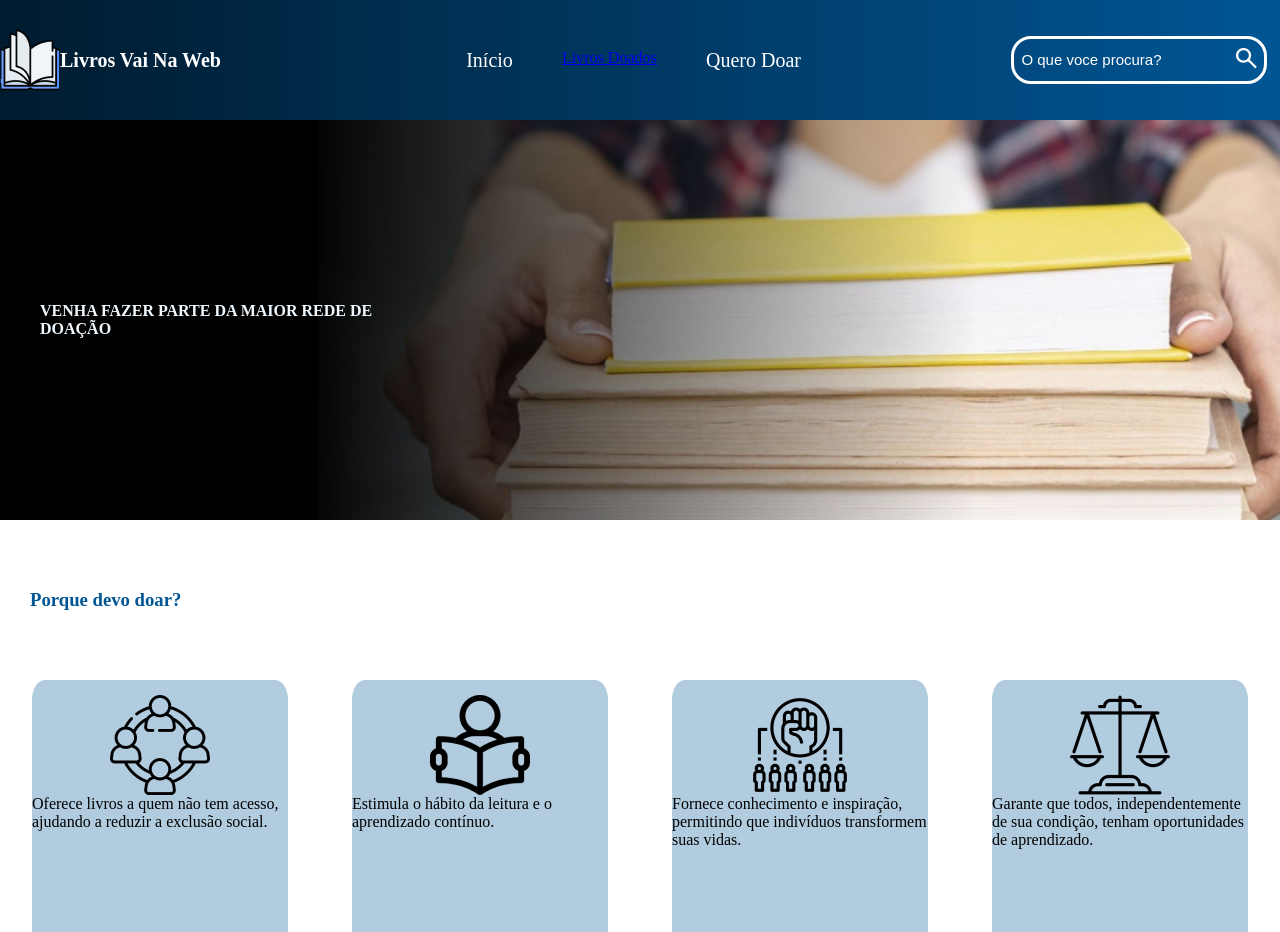
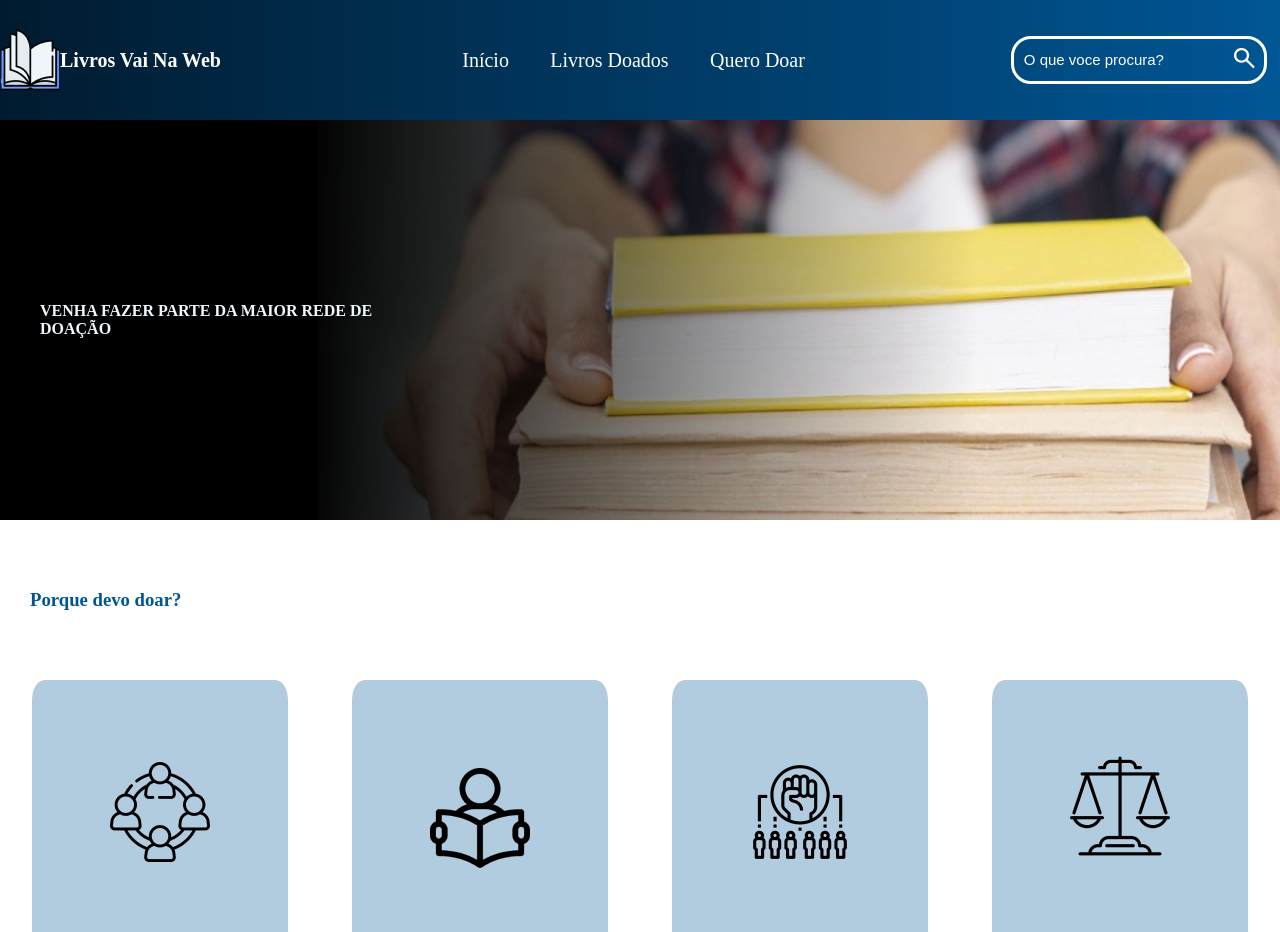
Before and after one commit to Marlonsouto/doa-ao_livros_VNW, a React (Vite) app: page / in a window 1280 px wide. Shown: the top 932 px of the page. Built offline with nearby package versions, Linux system fonts and the light colour scheme.

Commit message:
feat(Footer): Criando componente footer

```diff
--- a/src/components/header/Header.jsx
+++ b/src/components/header/Header.jsx
@@ -22,7 +22,7 @@ export default function Header(){
                         <li>
                             <Link className={s.link} to="/">Início</Link>
                         </li>
-                            <Link className={s.Link} to= "/livrosDoados">Livros Doados</Link>
+                            <Link className={s.link} to= "/livrosDoados">Livros Doados</Link>
                         <li>
                             <Link className= {s.link} to="/queroDoar" >Quero Doar </Link>
                         </li>
--- a/src/components/header/header.module.scss
+++ b/src/components/header/header.module.scss
@@ -41,14 +41,14 @@
 }
 
 .areaDeProcura{
+    display: flex;
     border: solid #fff;
     width: 20%;
     border-radius: 20px;
     margin-right: 1%;
     align-items: center;
-    justify-content: space-around;
+    justify-content: space-evenly;
     height: 6vh;
-    display: flex;
 
 
     input {
@@ -59,6 +59,7 @@
 
 
         &::placeholder {
+            display: flex;
           color: #fff;
           font-size: 15px;
           justify-content: space-around;
--- a/src/pages/inicio/inicio.module.scss
+++ b/src/pages/inicio/inicio.module.scss
@@ -6,7 +6,7 @@
     background-image: url('../../assets/pessoaComLivros.png');
     //background-size: contain;
     //background-size: cover;
-    background-size: 100% 60vh ;
+    background-size: 100% 70vh ;
     background-repeat: no-repeat;
     align-items: center;
 
@@ -47,12 +47,19 @@
 .cardInformativo{
     display: flex;
     flex-direction: column;
-    padding-top: 15px;
+    //padding-top: 15px;
     align-items: center;
     background-color: #0157944D;
     width: 20%;
     height: 50vh;
     border-radius: 5%;
+    justify-content: space-evenly;
     //justify-content: space-around ;
 
+    p{
+        width: 90%;
+        justify-content: center;
+        align-items: center;
+    }
+
 }
```
Also changed, not shown: src/components/header/footer/Footer.jsx (added), src/components/header/footer/footer.module.scss (added).
